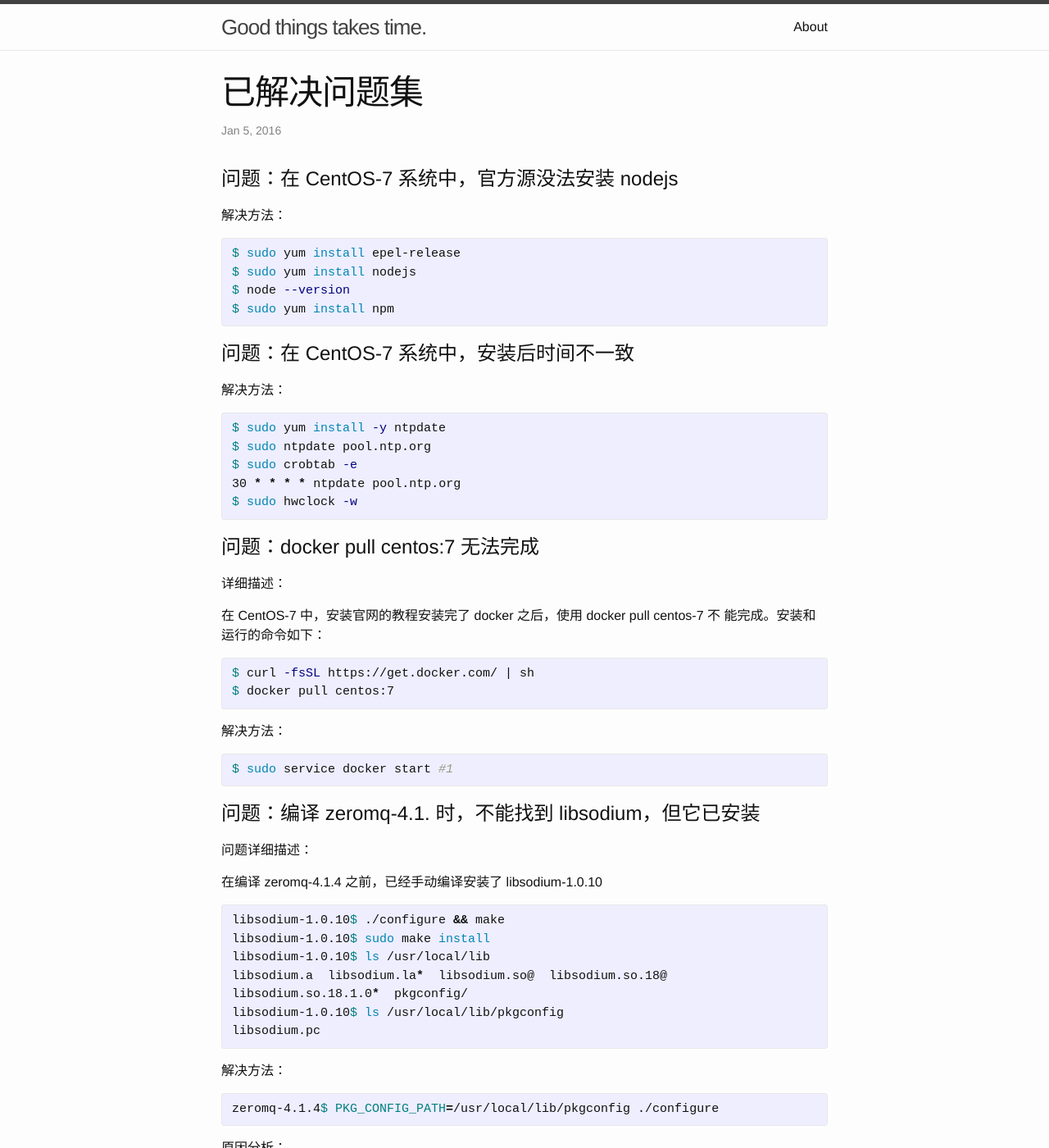
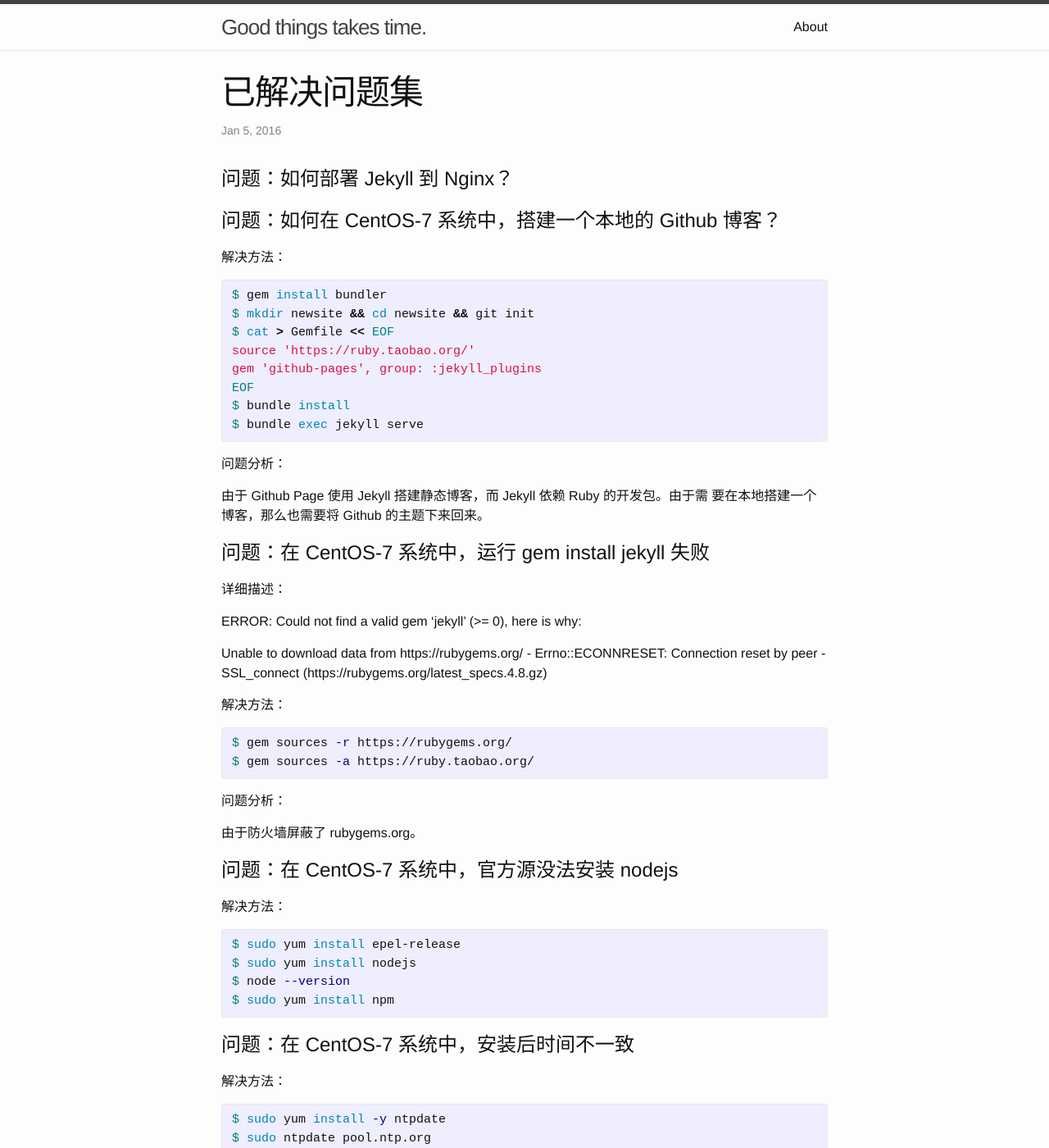
Before and after one commit to mofaph/mofaph.github.io, a Jekyll site: the page built from _posts/2016-01-05-problem-solved.md, in a window 1280 px wide and 1400 px high. Shown: the whole window at 82% size. Built offline with Jekyll 4.4.1, drawn with Linux system fonts in a browser that asks for light colours; Markdown is read by kramdown in place of the engine named in the settings.

Commit message:
problem-solved: Local github page

```diff
--- a/_posts/2016-01-05-problem-solved.md
+++ b/_posts/2016-01-05-problem-solved.md
@@ -2,6 +2,49 @@
 title: 已解决问题集
 layout: post
 ---
+
+# 问题：如何部署 Jekyll 到 Nginx？
+
+# 问题：如何在 CentOS-7 系统中，搭建一个本地的 Github 博客？
+
+解决方法：
+
+{% highlight bash %}
+$ gem install bundler
+$ mkdir newsite && cd newsite && git init
+$ cat > Gemfile << EOF
+source 'https://ruby.taobao.org/'
+gem 'github-pages', group: :jekyll_plugins
+EOF
+$ bundle install
+$ bundle exec jekyll serve
+{% endhighlight %}
+
+问题分析：
+
+由于 Github Page 使用 Jekyll 搭建静态博客，而 Jekyll 依赖 Ruby 的开发包。由于需
+要在本地搭建一个博客，那么也需要将 Github 的主题下来回来。
+
+# 问题：在 CentOS-7 系统中，运行 gem install jekyll 失败
+
+详细描述：
+
+ERROR: Could not find a valid gem 'jekyll' (>= 0), here is why:
+
+Unable to download data from https://rubygems.org/ - Errno::ECONNRESET:
+Connection reset by peer - SSL_connect
+(https://rubygems.org/latest_specs.4.8.gz)
+
+解决方法：
+
+{% highlight bash %}
+$ gem sources -r https://rubygems.org/
+$ gem sources -a https://ruby.taobao.org/
+{% endhighlight %}
+
+问题分析：
+
+由于防火墙屏蔽了 rubygems.org。
 
 # 问题：在 CentOS-7 系统中，官方源没法安装 nodejs
 
```
